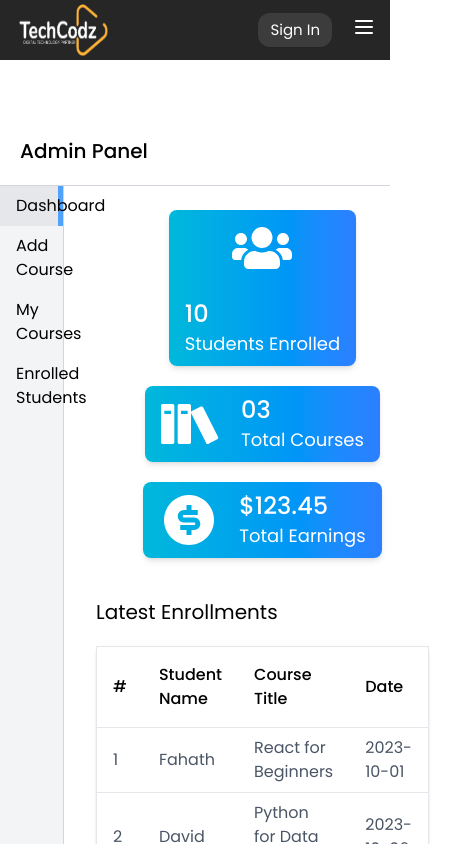
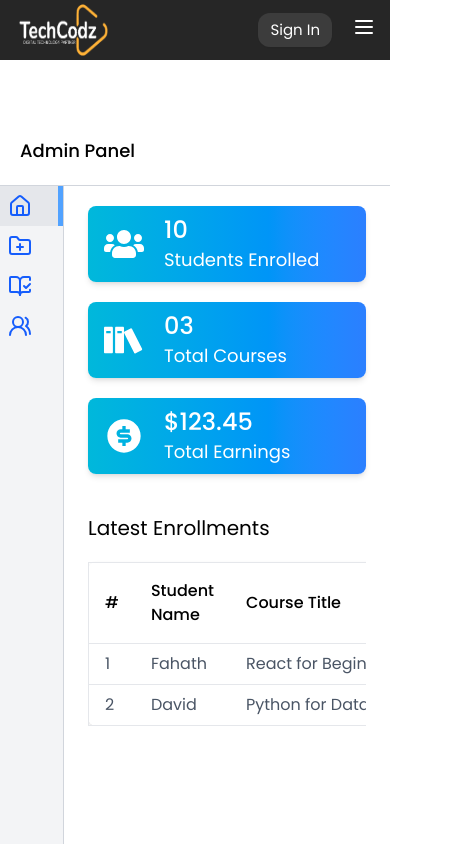
Before and after one commit to fmfahath/tech_codz_lms, a React (Vite) app in the folder client/: page /educator in a window 390 px wide. Shown: the top 844 px of the page, 461 px wide, since content can reach past the window. Built offline with nearby package versions, Linux system fonts and the light colour scheme.

Commit message:
client -- mobile responsive added to educator dashboard

```diff
--- a/client/src/components/educator/Sidebar.jsx
+++ b/client/src/components/educator/Sidebar.jsx
@@ -13,7 +13,7 @@ const Sidebar = () => {
                     className={({ isActive }) => `flex items-center gap-2 p-2 ${isActive ? 'bg-gray-200 border-r-5 border-blue-400' : 'bg-gray-100'} hover:bg-gray-200 cursor-pointer`}
                 >
                     <item.icon className='md:w-8 md:h-8 text-blue-600 ' />
-                    <p>{item.name}</p>
+                    <p className='hidden md:block'>{item.name}</p>
                 </NavLink>
             ))}
         </div>
--- a/client/src/pages/educator/Dashboard.jsx
+++ b/client/src/pages/educator/Dashboard.jsx
@@ -5,24 +5,24 @@ import { RiMoneyDollarCircleFill } from "react-icons/ri";
 
 const Dashboard = () => {
     return (
-        <div className='w-full min-h-screen px-4 py-2'>
-            <div className='flex flex-col md:flex-row items-center  gap-5 mb-10'>
-                <div className=' flex flex-col md:flex-row items-center gap-5 shadow-md px-4 py-2 rounded-lg btn-bg mb'>
-                    <FaUsers className='w-15 h-15 text-white' />
+        <div className='w-full min-h-screen px-2 py-1 md:px-4 md:py-2'>
+            <div className='w-full md:max-w-[90%] flex flex-col md:flex-row items-center  gap-5 mb-10'>
+                <div className='w-full md:max-w-[30%] flex items-center gap-5 shadow-md px-4 py-2 rounded-lg btn-bg'>
+                    <FaUsers className='w-10 h-10 md:w-15 md:h-15 text-white' />
                     <div>
                         <p className='font-medium text-2xl md:text-5xl'>10</p>
                         <p className='text-lg md:text-xl'>Students Enrolled</p>
                     </div>
                 </div>
-                <div className=' flex items-center gap-5 shadow-md px-4 py-2 rounded-lg btn-bg'>
-                    <ImBooks className='w-15 h-15 text-white' />
+                <div className='w-full md:max-w-[30%] flex items-center gap-5 shadow-md px-4 py-2 rounded-lg btn-bg'>
+                    <ImBooks className='w-10 h-10 md:w-15 md:h-15 text-white' />
                     <div>
                         <p className='font-medium text-2xl md:text-5xl'>03</p>
                         <p className='text-lg md:text-xl'>Total Courses</p>
                     </div>
                 </div>
-                <div className='flex items-center gap-5 shadow-md px-4 py-2 rounded-lg btn-bg'>
-                    <RiMoneyDollarCircleFill className='w-15 h-15 text-white' />
+                <div className='w-full md:max-w-[30%] flex items-center gap-5 shadow-md px-4 py-2 rounded-lg btn-bg'>
+                    <RiMoneyDollarCircleFill className='w-10 h-10 md:w-15 md:h-15 text-white' />
                     <div>
                         <p className='font-medium text-2xl md:text-5xl'>$123.45</p>
                         <p className='text-lg md:text-xl'>Total Earnings</p>
@@ -31,9 +31,9 @@ const Dashboard = () => {
             </div>
 
             {/* table */}
-            <div className=''>
+            <div className='w-full  overflow-scroll'>
                 <h3 className='text-xl '>Latest Enrollments</h3>
-                <table className='w-auto min-w-[80%] mt-5 border border-gray-200 shadow rounded-lg'>
+                <table className='w-full md:w-auto md:min-w-[80%] mt-5 border border-gray-200 shadow rounded-lg '>
                     <thead>
                         <tr className='text-left border-b border-gray-200'>
                             <th className='px-4 py-4  font-medium'>#</th>
@@ -44,16 +44,16 @@ const Dashboard = () => {
                     </thead>
                     <tbody>
                         <tr className='text-left text-gray-600 border-b border-gray-200'>
-                            <td className='px-4 py-2 '>1</td>
-                            <td className='px-4 py-2 '>Fahath</td>
-                            <td className='px-4 py-2 '>React for Beginners</td>
-                            <td className='px-4 py-2 '>2023-10-01</td>
+                            <td className='px-4 py-2 text-nowrap'>1</td>
+                            <td className='px-4 py-2 text-nowrap'>Fahath</td>
+                            <td className='px-4 py-2 text-nowrap'>React for Beginners</td>
+                            <td className='px-4 py-2 text-nowrap'>2023-10-01</td>
                         </tr>
                         <tr className='text-left text-gray-600 border-b border-gray-200'>
-                            <td className='px-4 py-2 '>2</td>
-                            <td className='px-4 py-2 '>David</td>
-                            <td className='px-4 py-2 '>Python for Data SCience</td>
-                            <td className='px-4 py-2 '>2023-10-06</td>
+                            <td className='px-4 py-2 text-nowrap'>2</td>
+                            <td className='px-4 py-2 text-nowrap'>David</td>
+                            <td className='px-4 py-2 text-nowrap'>Python for Data SCience</td>
+                            <td className='px-4 py-2 text-nowrap'>2023-10-06</td>
                         </tr>
                     </tbody>
                 </table>
--- a/client/src/pages/educator/Educator.jsx
+++ b/client/src/pages/educator/Educator.jsx
@@ -4,8 +4,8 @@ import Sidebar from '../../components/educator/Sidebar'
 
 const Educator = () => {
     return (
-        <div className='w-full h-full min-h-screen pt-[30%] md:pt-[5%] '>
-            <p className='text-xl font-medium ml-5 my-5'>Admin Panel</p>
+        <div className='w-full h-full min-h-screen pt-[30%] md:pt-[5%]  '>
+            <p className='text-lg md:text-xl font-medium ml-5 my-5'>Admin Panel</p>
             <div className='flex border-t border-gray-300'>
                 {/* sidebar */}
                 <div className=''>
@@ -13,7 +13,7 @@ const Educator = () => {
                 </div>
 
                 {/* content */}
-                <div className='flex-1 p-4'>
+                <div className='flex-1 p-4 overflow-scroll md:overflow-hidden'>
                     <Outlet />
                 </div>
             </div>
--- a/client/src/pages/educator/MyCourses.jsx
+++ b/client/src/pages/educator/MyCourses.jsx
@@ -14,7 +14,7 @@ const MyCourses = () => {
     }
 
     return (
-        <div className='w-full min-h-screen px-4 py-2'>
+        <div className='w-full min-h-screen px-4 py-2 overflow-scroll'>
             <h3 className='text-xl '>My Courses</h3>
             <table className='w-auto min-w-[80%] mt-5 border border-gray-200 shadow rounded-lg'>
                 <thead>
@@ -32,11 +32,11 @@ const MyCourses = () => {
                             <td className='px-4 py-2 '>{index + 1}</td>
                             <td className='px-4 py-2 flex items-center gap-2'>
                                 <img src={course.courseThumbnail} alt="" className='w-25' />
-                                <p>{course.courseTitle}</p>
+                                <p className='text-nowrap overflow-hidden'>{course.courseTitle}</p>
                             </td>
-                            <td className='px-4 py-2 '>${calculateEarnings(course)}</td>
-                            <td className='px-4 py-2 '>{course.enrolledStudents.length}</td>
-                            <td className='px-4 py-2 '>{new Date(course.createdAt).toLocaleDateString("en-GB")}</td>
+                            <td className='px-4 py-2 text-nowrap'>${calculateEarnings(course)}</td>
+                            <td className='px-4 py-2 text-nowrap'>{course.enrolledStudents.length}</td>
+                            <td className='px-4 py-2 text-nowrap'>{new Date(course.createdAt).toLocaleDateString("en-GB")}</td>
                         </tr>
                     ))}
 
--- a/client/src/pages/educator/StudentEnrolled.jsx
+++ b/client/src/pages/educator/StudentEnrolled.jsx
@@ -2,7 +2,7 @@ import React from 'react'
 
 const StudentEnrolled = () => {
     return (
-        <div className='w-full min-h-screen px-4 py-2'>
+        <div className='w-full min-h-screen px-4 py-2 overflow-scroll'>
             <h3 className='text-xl '>Enrolled Students</h3>
             <table className='w-auto min-w-[80%] mt-5 border border-gray-200 shadow rounded-lg'>
                 <thead>
@@ -21,10 +21,10 @@ const StudentEnrolled = () => {
                         <td className='px-4 py-2 '>2023-10-01</td>
                     </tr>
                     <tr className='text-left text-gray-600 border-b border-gray-200'>
-                        <td className='px-4 py-2 '>2</td>
-                        <td className='px-4 py-2 '>David</td>
-                        <td className='px-4 py-2 '>Python for Data SCience</td>
-                        <td className='px-4 py-2 '>2023-10-06</td>
+                        <td className='px-4 py-2 text-nowrap'>2</td>
+                        <td className='px-4 py-2 text-nowrap'>David</td>
+                        <td className='px-4 py-2 text-nowrap'>Python for Data SCience</td>
+                        <td className='px-4 py-2 text-nowrap'>2023-10-06</td>
                     </tr>
                 </tbody>
             </table>
```
Also changed, not shown: client/src/pages/educator/AddCourses.jsx (+7 -7 lines).
